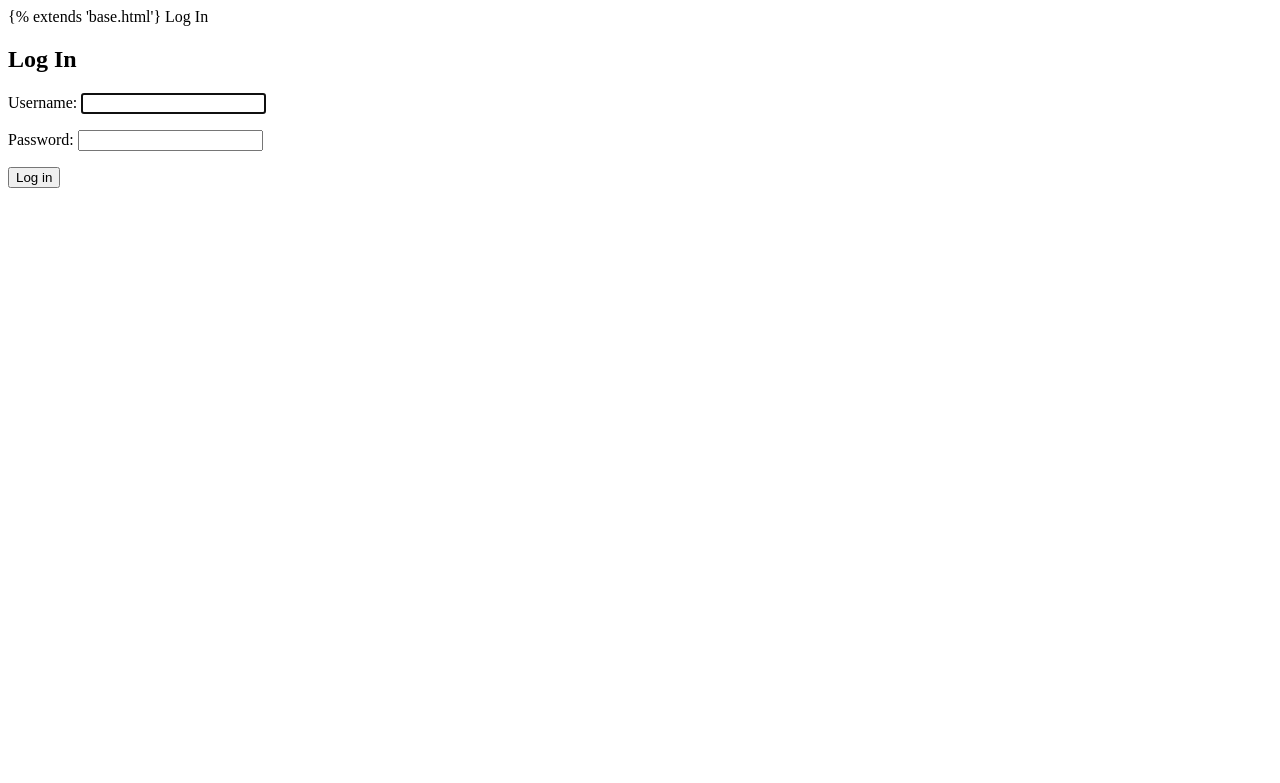
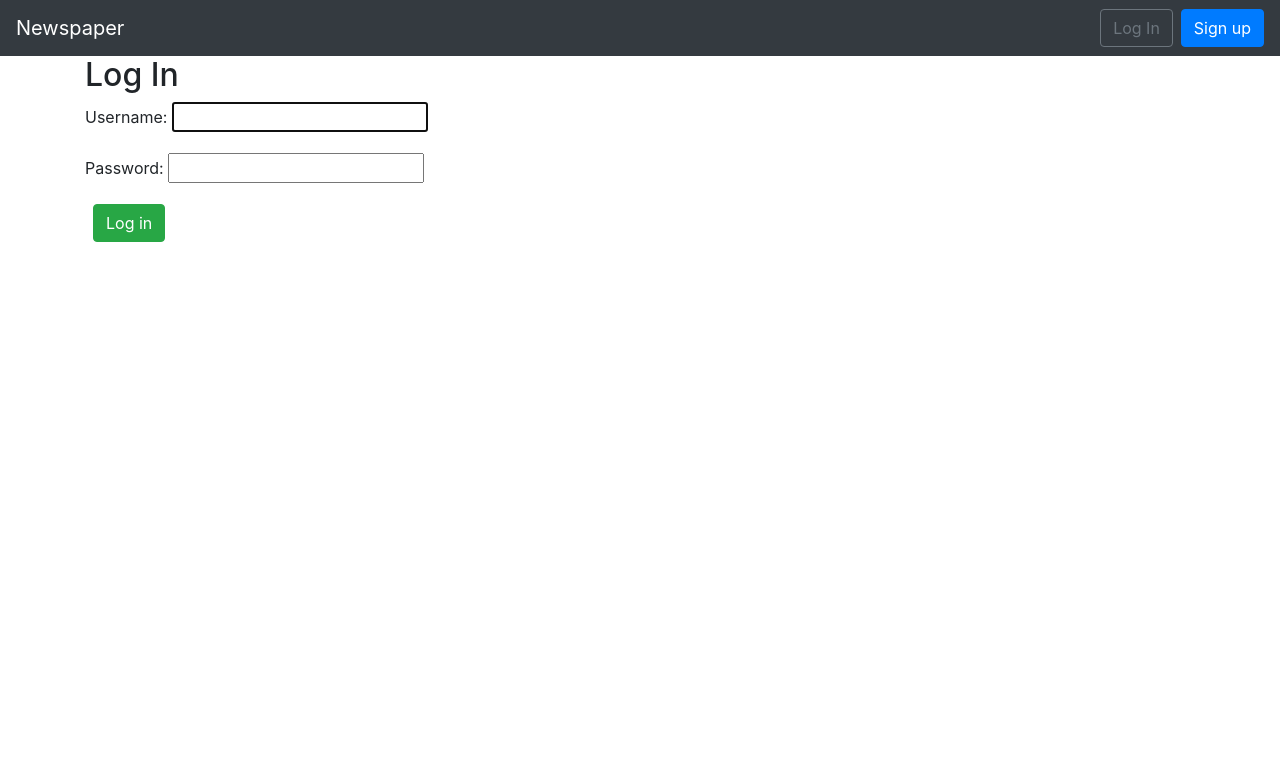
Before and after one commit to Ladarius-Brooks/django_news, a Django app: a page that uses templates/registration/login.html in a window 1280 px wide. Shown: the top 783 px of the page. Run offline with Django 3.2, Linux system fonts and the light colour scheme.

Commit message:
Heroku password update 2

```diff
--- a/templates/registration/login.html
+++ b/templates/registration/login.html
@@ -1,4 +1,4 @@
-{% extends 'base.html'}
+{% extends 'base.html'%}
 
 {% block title %}Log In{% endblock title %}
 
```
